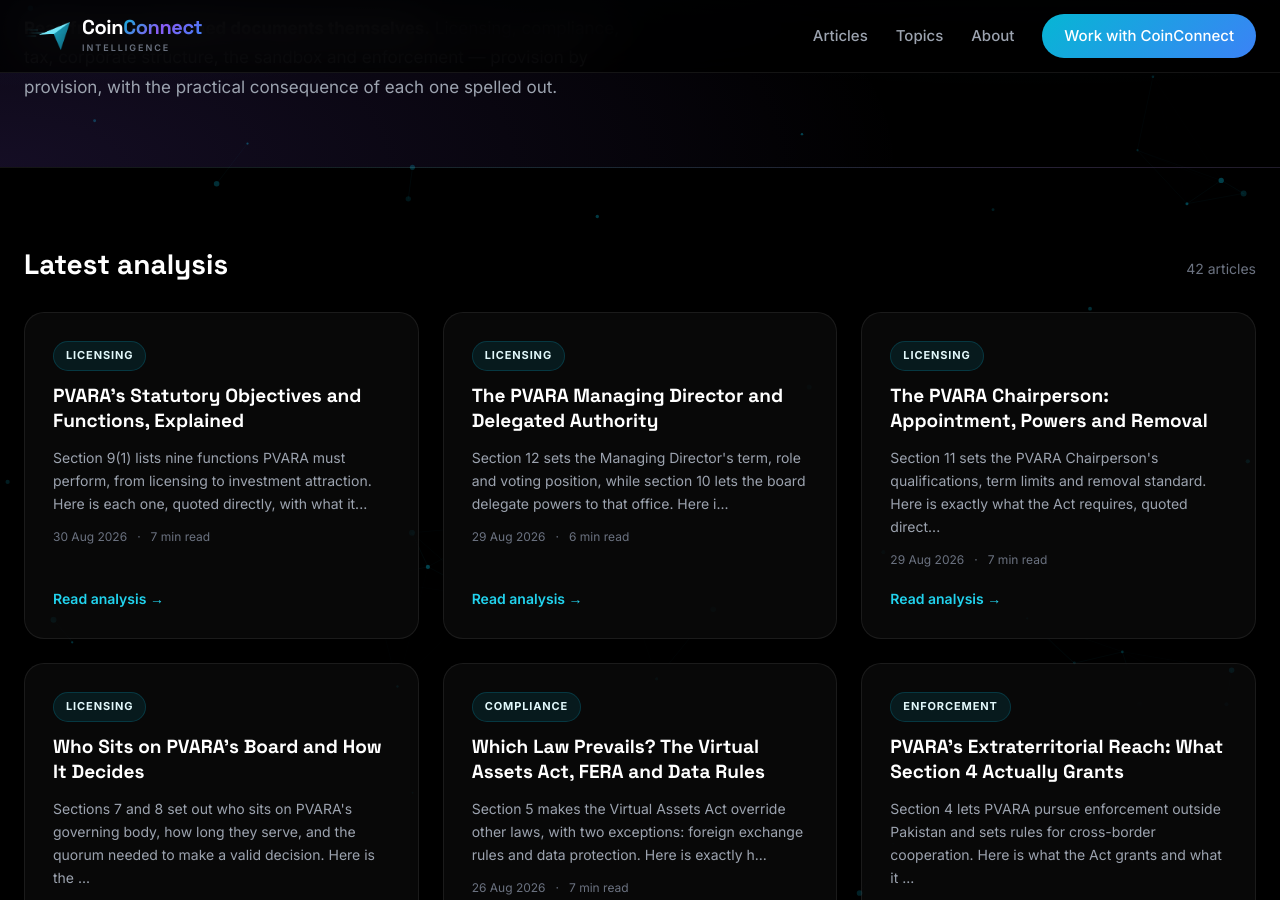
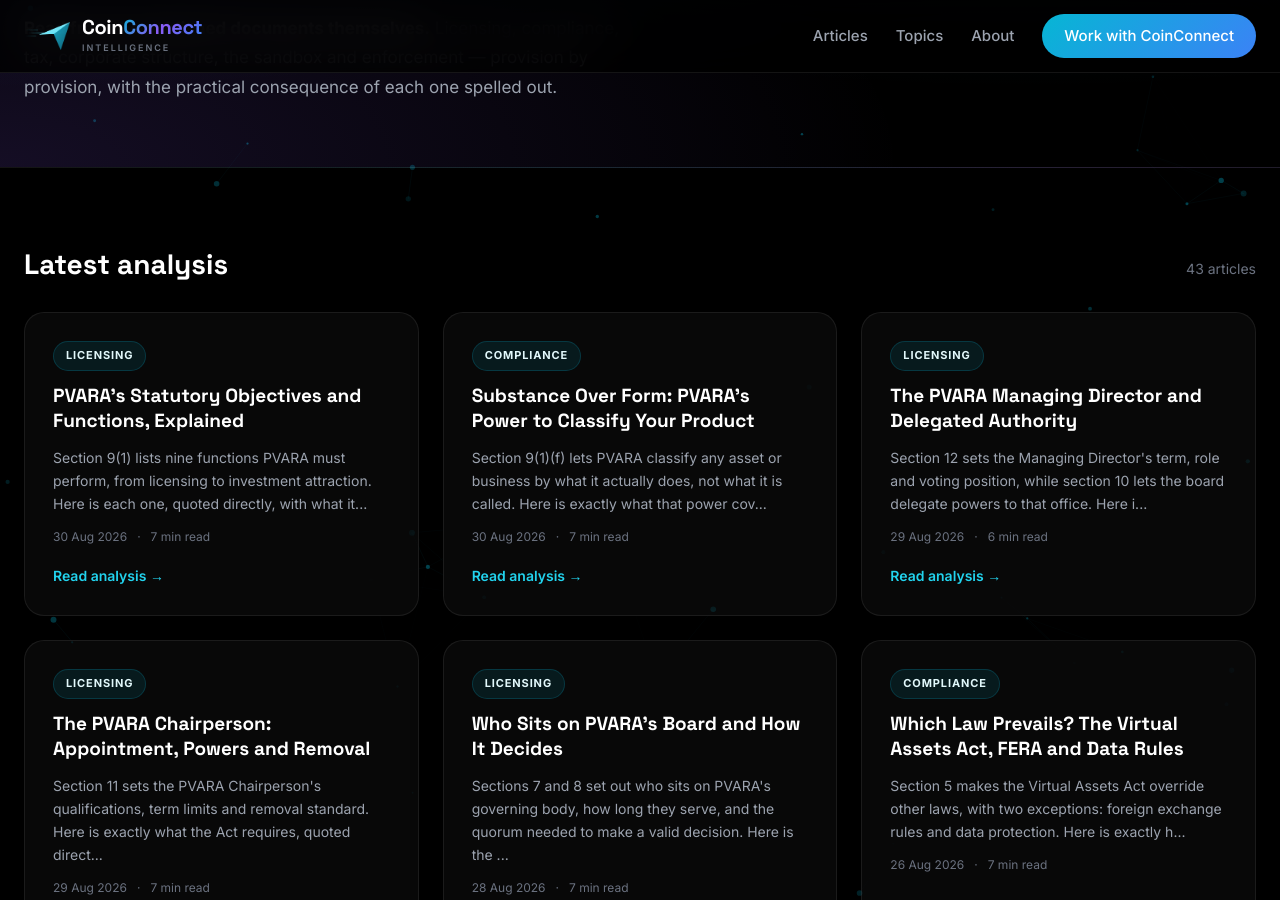
Before and after one commit to coinconnect-pk/coinconnect-pk.github.io, a Jekyll site: the page built from index.html, in a window 1280 px wide and 900 px high, scrolled down 447 px. Built offline with Jekyll 4.4.1, drawn with Linux system fonts in a browser that asks for light colours.

Commit message:
Publish article for 2026-08-30

```diff
--- a/_data/linkmap.yml
+++ b/_data/linkmap.yml
@@ -364,3 +364,6 @@ blog:
   - url: "https://blog.coinconnect.site/pvaras-statutory-objectives-and-functions-explained/"
     title: "PVARA's Statutory Objectives and Functions, Explained"
     topics: [pvaras, statutory, objectives, functions, explained, licensing]
+  - url: "https://blog.coinconnect.site/substance-over-form-pvaras-power-to-classify-your-product/"
+    title: "Substance Over Form: PVARA's Power to Classify Your Product"
+    topics: [substance, over, form, pvaras, power, classify, your, product, compliance]
--- a/_data/published-log.csv
+++ b/_data/published-log.csv
@@ -41,3 +41,4 @@ date,source,title,words
 2026-08-29,queue,"The PVARA Chairperson: Appointment, Powers and Removal",1349
 2026-08-29,queue,"The PVARA Managing Director and Delegated Authority",1309
 2026-08-30,queue,"PVARA's Statutory Objectives and Functions, Explained",1485
+2026-08-30,queue,"Substance Over Form: PVARA's Power to Classify Your Product",1369
--- a/_queue/043-substance-over-form-pvaras-classification-power.md
+++ b/_posts/2026-08-30-substance-over-form-pvaras-power-to-classify-your-product.md
@@ -1,7 +1,7 @@
 ---
 layout: post
 title: "Substance Over Form: PVARA's Power to Classify Your Product"
-date: 2026-01-01 09:00:00 +0500
+date: 2026-08-30 18:20:29 +0500
 categories: [Compliance]
 author: "Malik Abbas"
 description: "Section 9(1)(f) lets PVARA classify any asset or business by what it actually does, not what it is called. Here is exactly what that power covers and its limits."
```
Also changed, not shown: other parts of _posts/2026-08-30-substance-over-form-pvaras-power-to-classify-your-product.md (+0 -5 lines).
